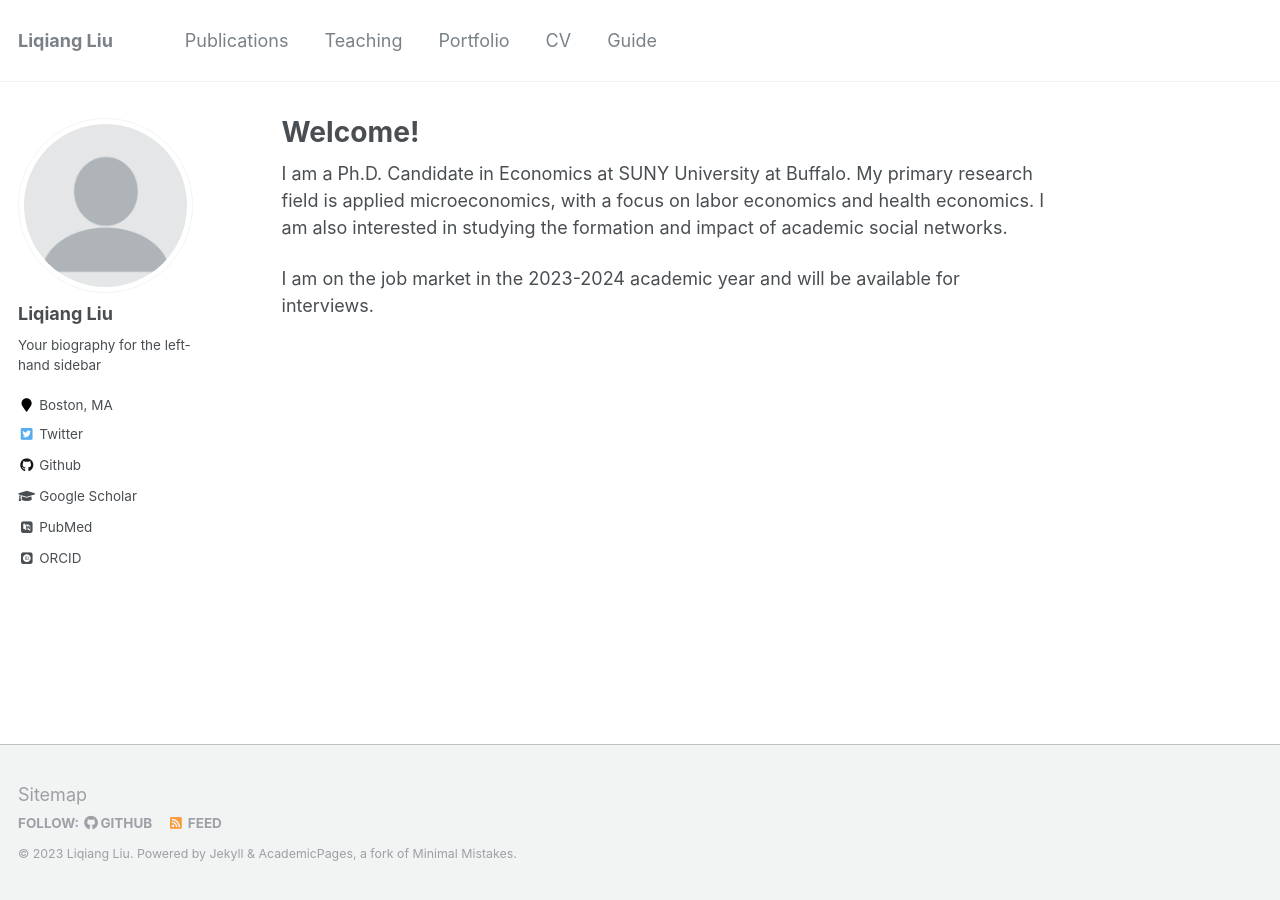
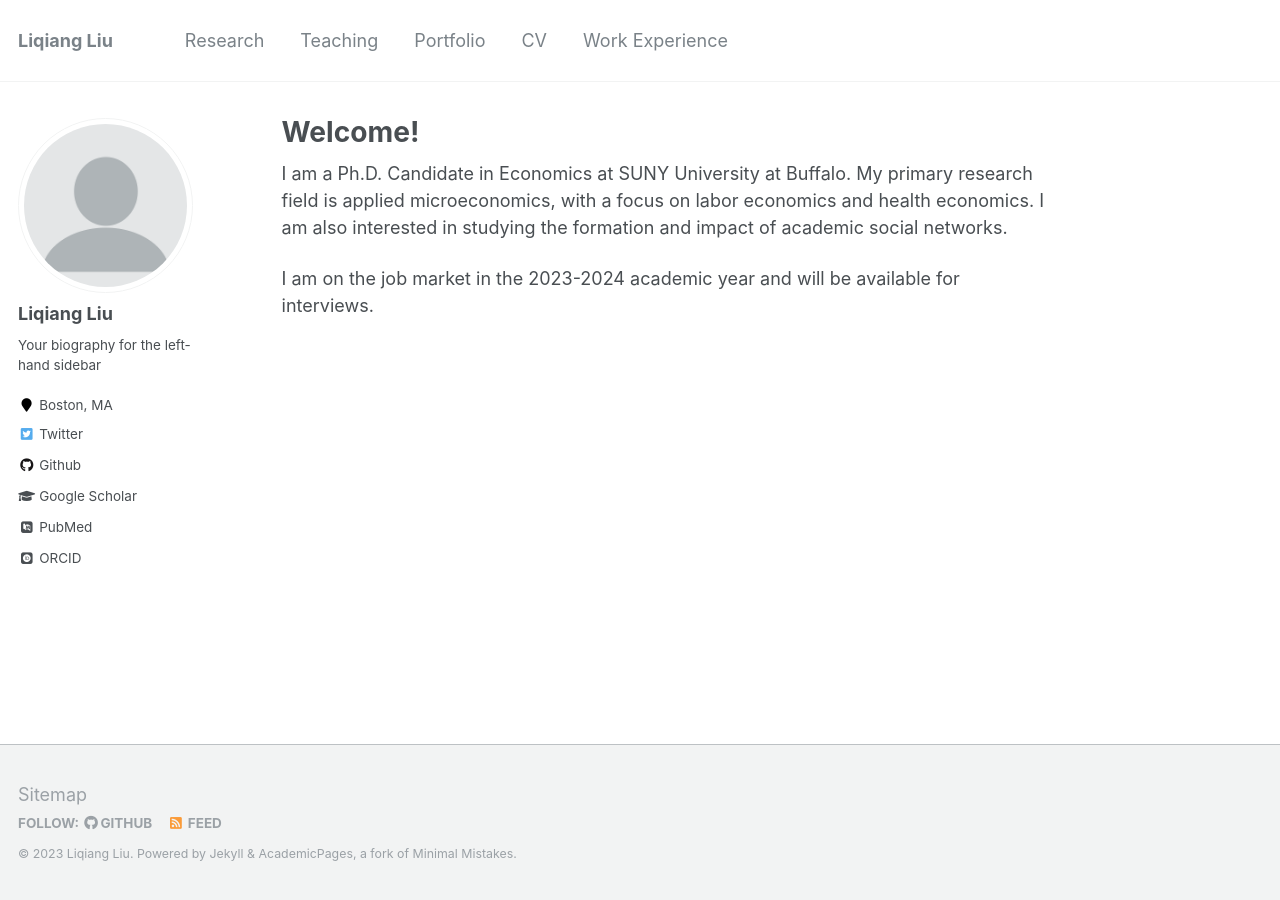
Before and after one commit to Liqiang-Liu/Liqiang-Liu.github.io, a Jekyll site: the page built from _pages/about.md, in a window 1280 px wide. Built offline with Jekyll 4.4.1, drawn with Linux system fonts in a browser that asks for light colours; some web fonts are replaced.

Commit message:
Update navigation.yml

```diff
--- a/_data/navigation.yml
+++ b/_data/navigation.yml
@@ -1,7 +1,10 @@
 # main links links
 main:
-  - title: "Publications"
-    url: /publications/
+  - title: "Research"
+    url: /research/
+
+#  - title: "Publications"
+#    url: /publications/
 
 #  - title: "Talks"
 #    url: /talks/
@@ -18,5 +21,9 @@ main:
   - title: "CV"
     url: /cv/
 
-  - title: "Guide"
-    url: /markdown/
+  - title: "Work Experience"
+    url: /work experience/
+
+
+ # - title: "Guide"
+ #   url: /markdown/
```
